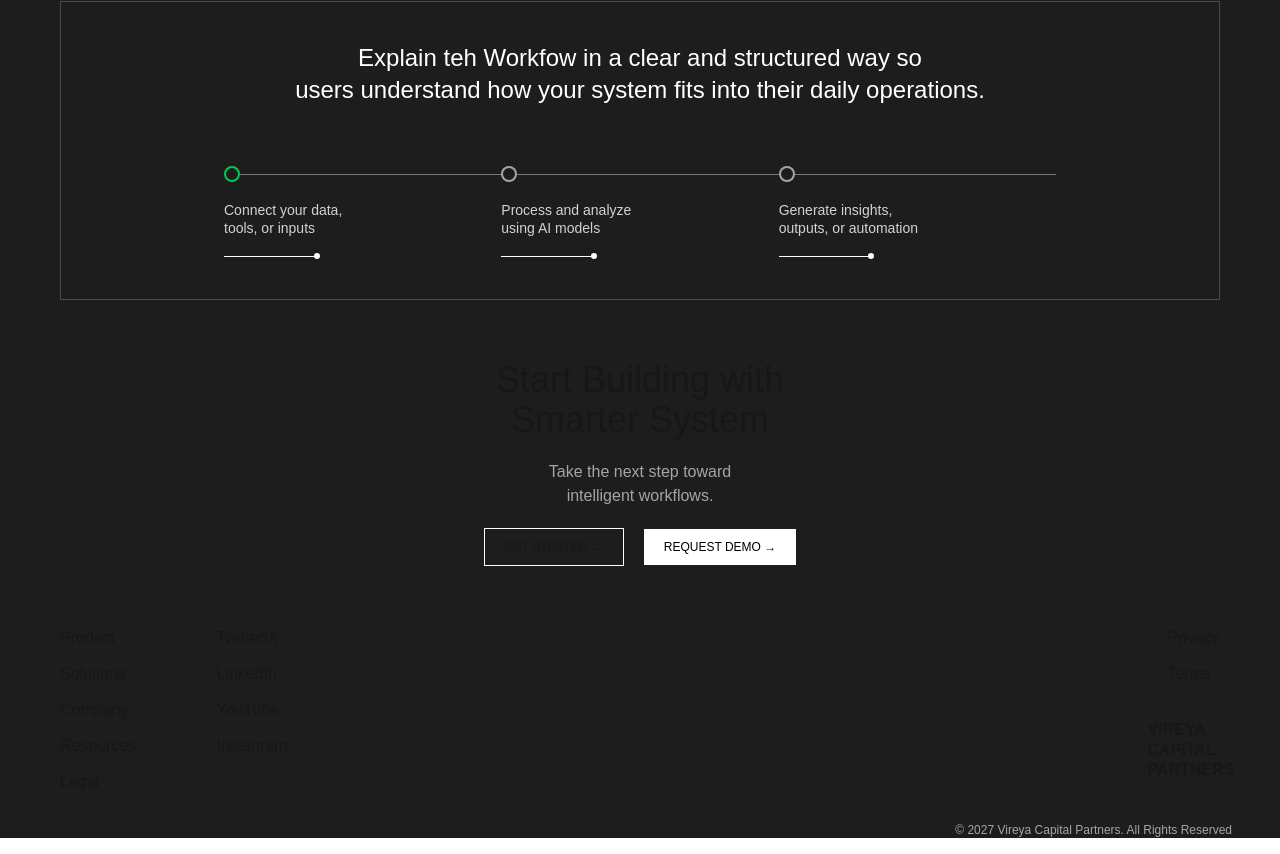
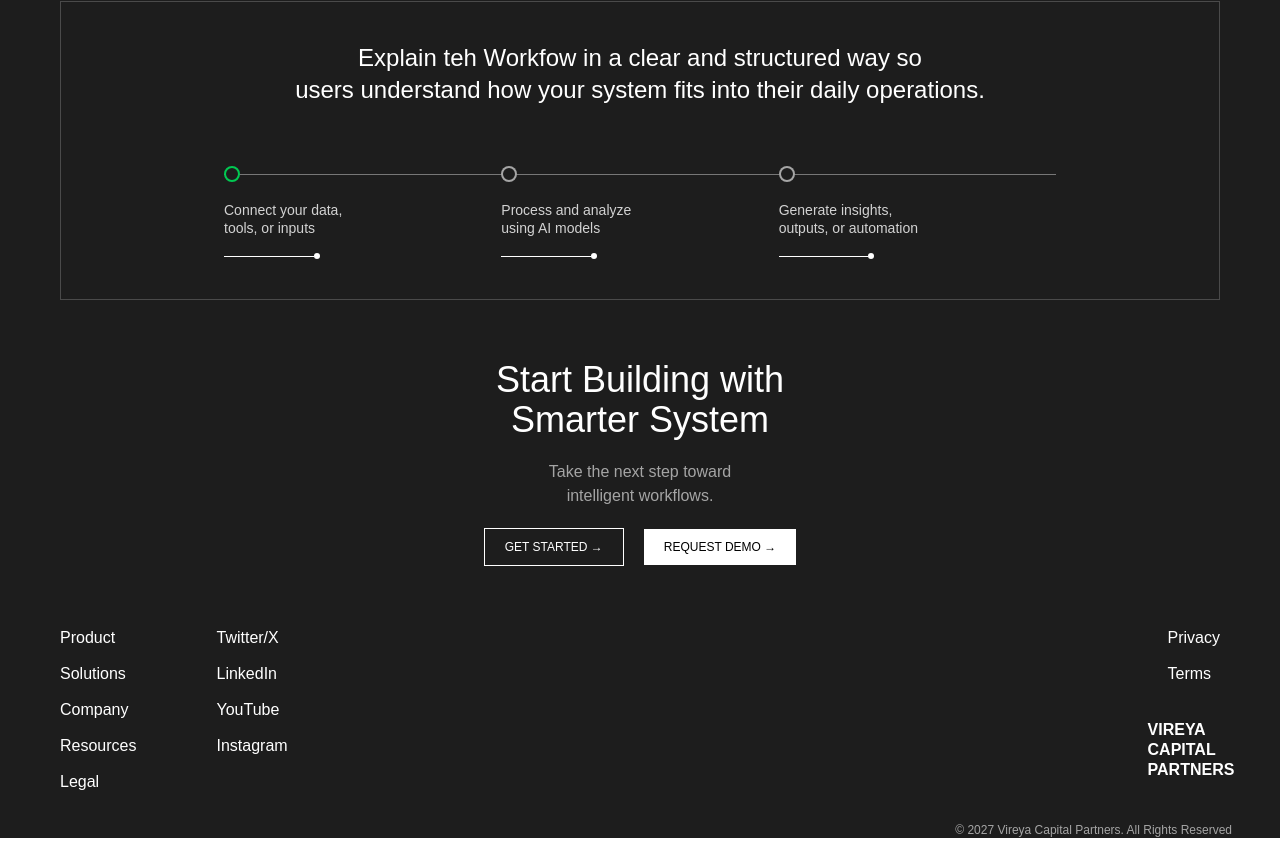
Before and after one commit to kurniaputraa/project-pl, a Next.js app: page / in a window 1280 px wide. Shown: the part 2746-3600 px from the top of the page. Built offline with nearby package versions, Linux system fonts and the light colour scheme.

Commit message:
update background

```diff
--- a/src/app/contact/page.tsx
+++ b/src/app/contact/page.tsx
@@ -3,7 +3,7 @@ import ScrollReveal from "@/components/scroll-reveal";
 const page = () => {
   return (
     <section id="contact" className="bg-[#1d1d1d]">
-      <div className="text-center">
+      <div className="text-center text-white">
         <ScrollReveal>
           <h1 className="text-3xl font-light md:text-4xl">
             Start Building with
@@ -20,7 +20,7 @@ const page = () => {
           </p>
         </ScrollReveal>
       </div>
-      <div className="flex gap-5 lg:ml-auto items-center justify-center">
+      <div className="flex gap-5 lg:ml-auto items-center justify-center text-white">
         <a
           href="#getstarted"
           className="border border-white px-5 py-2.5 text-xs hover:bg-white hover:text-black"
@@ -36,7 +36,7 @@ const page = () => {
         </a>
       </div>
 
-      <div className="grid grid-cols-1 sm:grid-cols-2 p-8 md:p-10 lg:p-15">
+      <div className="grid grid-cols-1 sm:grid-cols-2 p-8 md:p-10 lg:p-15 text-white">
         <div className="flex text-left gap-10 sm:gap-12 lg:gap-20">
           <ul className="space-y-3">
             <li>Product</li>
```
